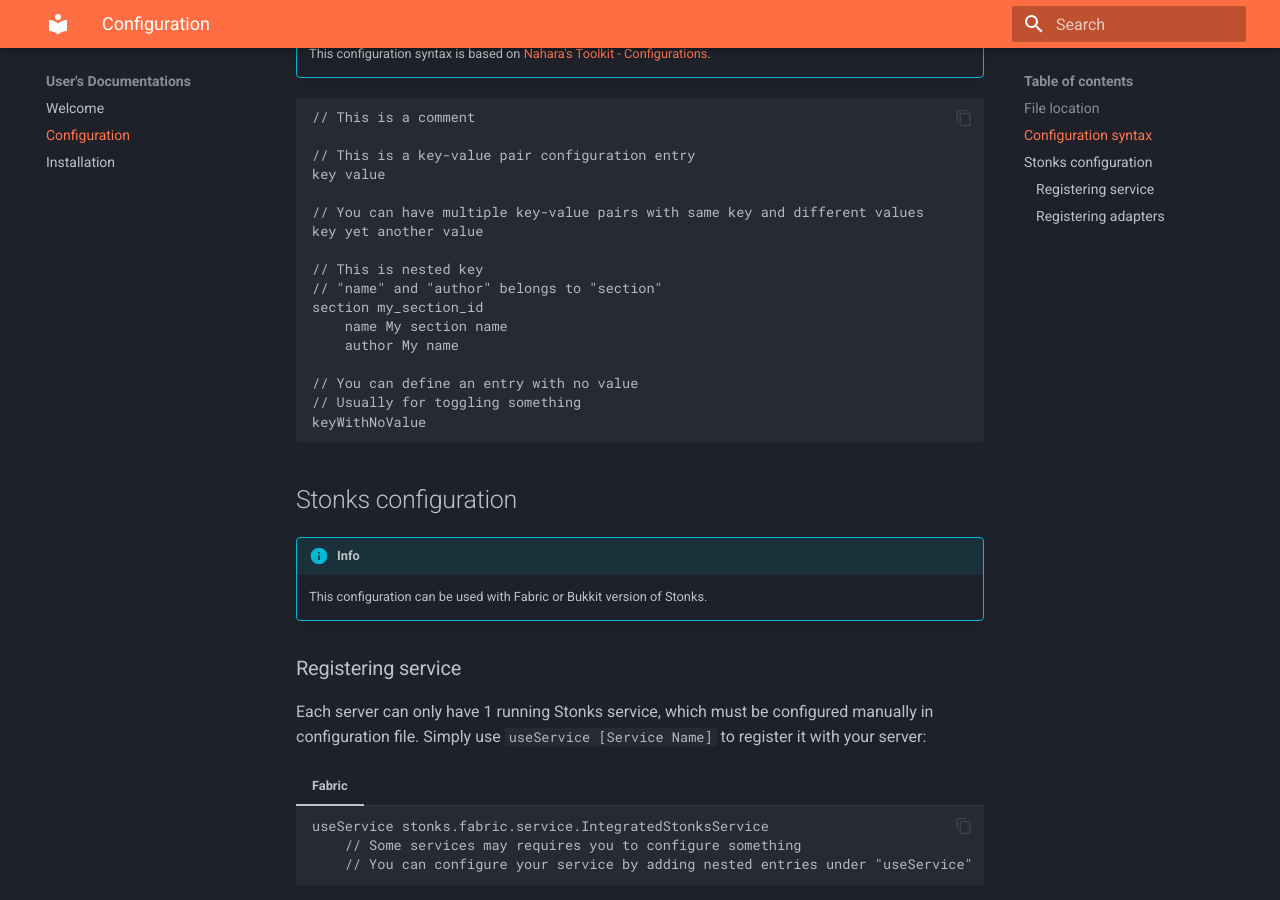
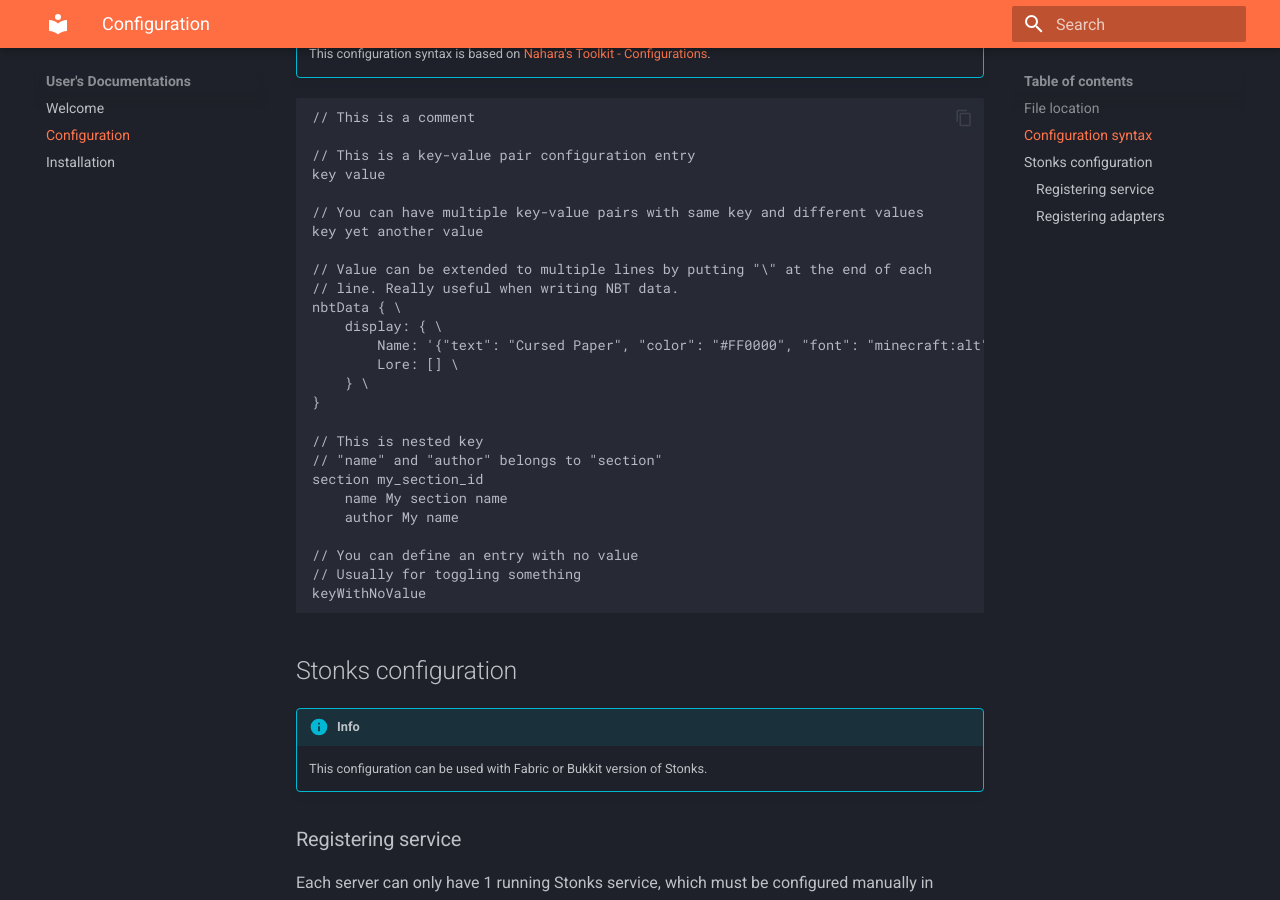
Before and after one commit to nahkd123/stonks, an MkDocs documentation site: the page built from docs/User's Documentations/Configuration.md, in a window 1280 px wide and 900 px high, scrolled down 439 px. Built offline with MkDocs 1.6.1 and Material for MkDocs 9.7.7, drawn with Linux system fonts in a browser that asks for light colours.

Commit message:
Add multilines example to configuration guide

```diff
--- a/docs/User's Documentations/Configuration.md
+++ b/docs/User's Documentations/Configuration.md
@@ -15,6 +15,15 @@ key value
 
 // You can have multiple key-value pairs with same key and different values
 key yet another value
+
+// Value can be extended to multiple lines by putting "\" at the end of each
+// line. Really useful when writing NBT data.
+nbtData { \
+    display: { \
+        Name: '{"text": "Cursed Paper", "color": "#FF0000", "font": "minecraft:alt"}', \
+        Lore: [] \
+    } \
+}
 
 // This is nested key
 // "name" and "author" belongs to "section"
```
